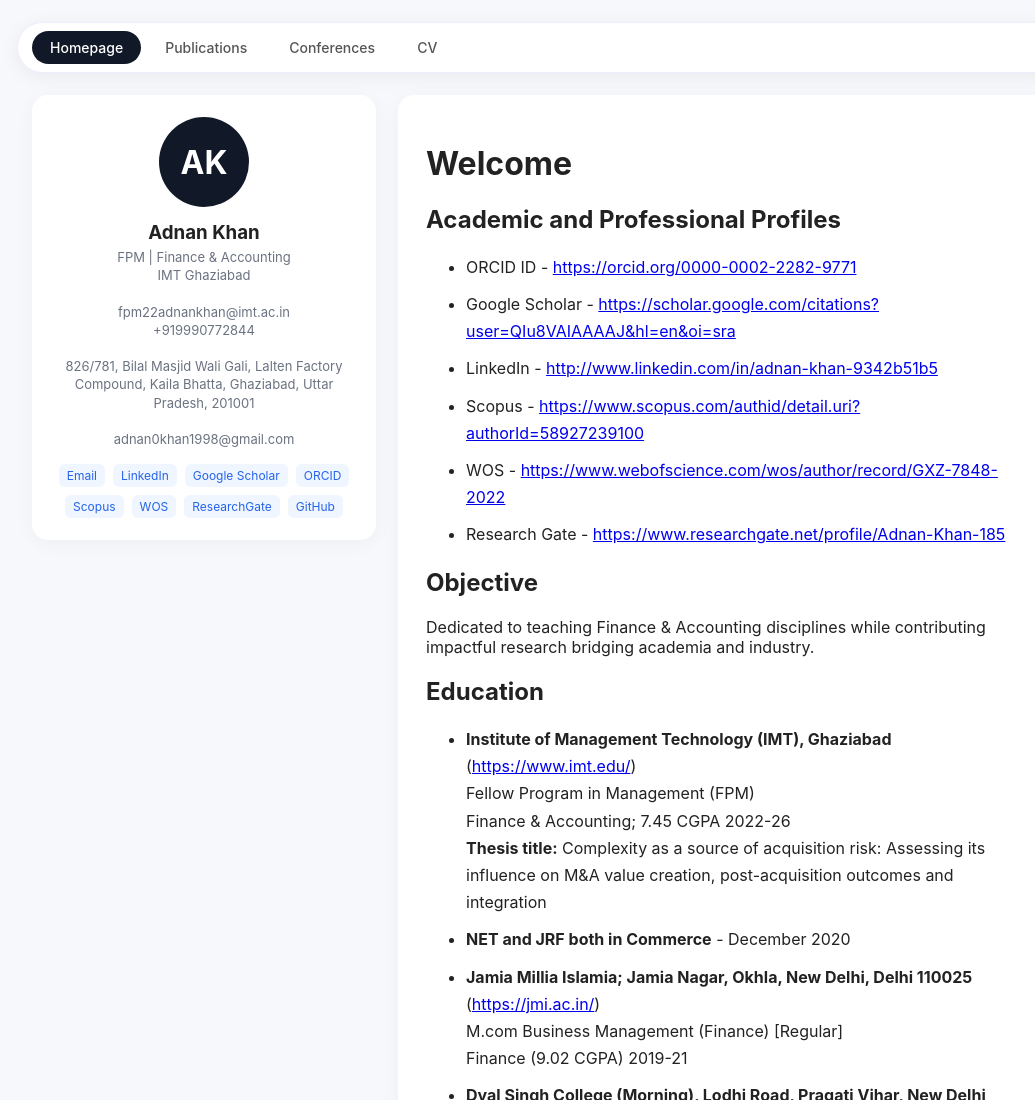
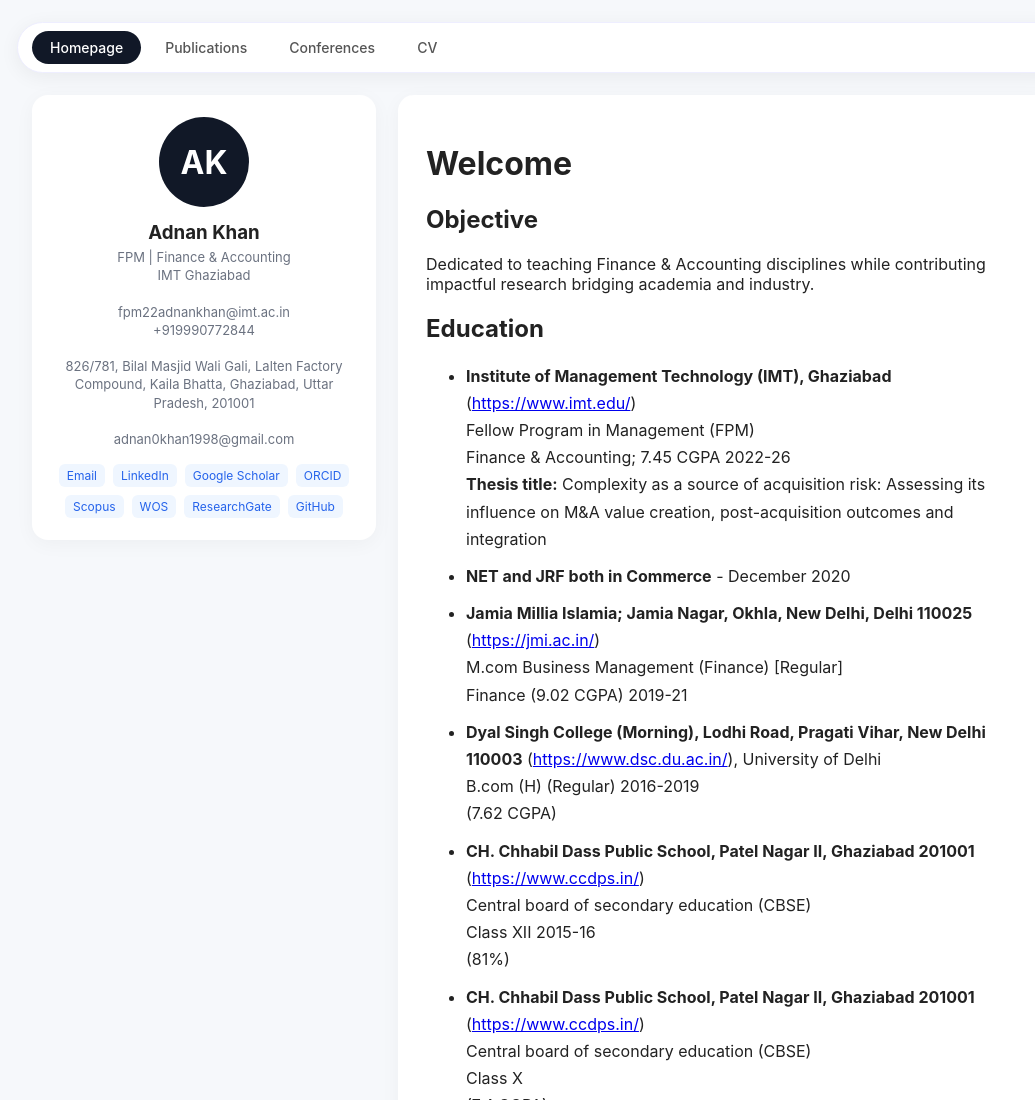
Before and after one commit to adnan-dev1998/adnan-dev1998.github.io, a plain HTML site: page index.html in a window 1280 px wide. Shown: the top 1100 px of the page, without its empty margins (98-1133 px from the left). Drawn offline with Linux system fonts and the light colour scheme.

Commit message:
Update index.html

```diff
--- a/index.html
+++ b/index.html
@@ -46,16 +46,6 @@ li{margin-bottom:10px}
 <div class="right">
 <h1>Welcome</h1>
 
-<h2>Academic and Professional Profiles</h2>
-<ul>
-<li>ORCID ID - <a href="https://orcid.org/0000-0002-2282-9771" target="_blank">https://orcid.org/0000-0002-2282-9771</a></li>
-<li>Google Scholar - <a href="https://scholar.google.com/citations?user=QIu8VAIAAAAJ&hl=en&oi=sra" target="_blank">https://scholar.google.com/citations?user=QIu8VAIAAAAJ&hl=en&oi=sra</a></li>
-<li>LinkedIn - <a href="http://www.linkedin.com/in/adnan-khan-9342b51b5" target="_blank">http://www.linkedin.com/in/adnan-khan-9342b51b5</a></li>
-<li>Scopus - <a href="https://www.scopus.com/authid/detail.uri?authorId=58927239100" target="_blank">https://www.scopus.com/authid/detail.uri?authorId=58927239100</a></li>
-<li>WOS - <a href="https://www.webofscience.com/wos/author/record/GXZ-7848-2022" target="_blank">https://www.webofscience.com/wos/author/record/GXZ-7848-2022</a></li>
-<li>Research Gate - <a href="https://www.researchgate.net/profile/Adnan-Khan-185" target="_blank">https://www.researchgate.net/profile/Adnan-Khan-185</a></li>
-</ul>
-
 <h2>Objective</h2>
 <p>Dedicated to teaching Finance & Accounting disciplines while contributing impactful research bridging academia and industry.</p>
 
```
